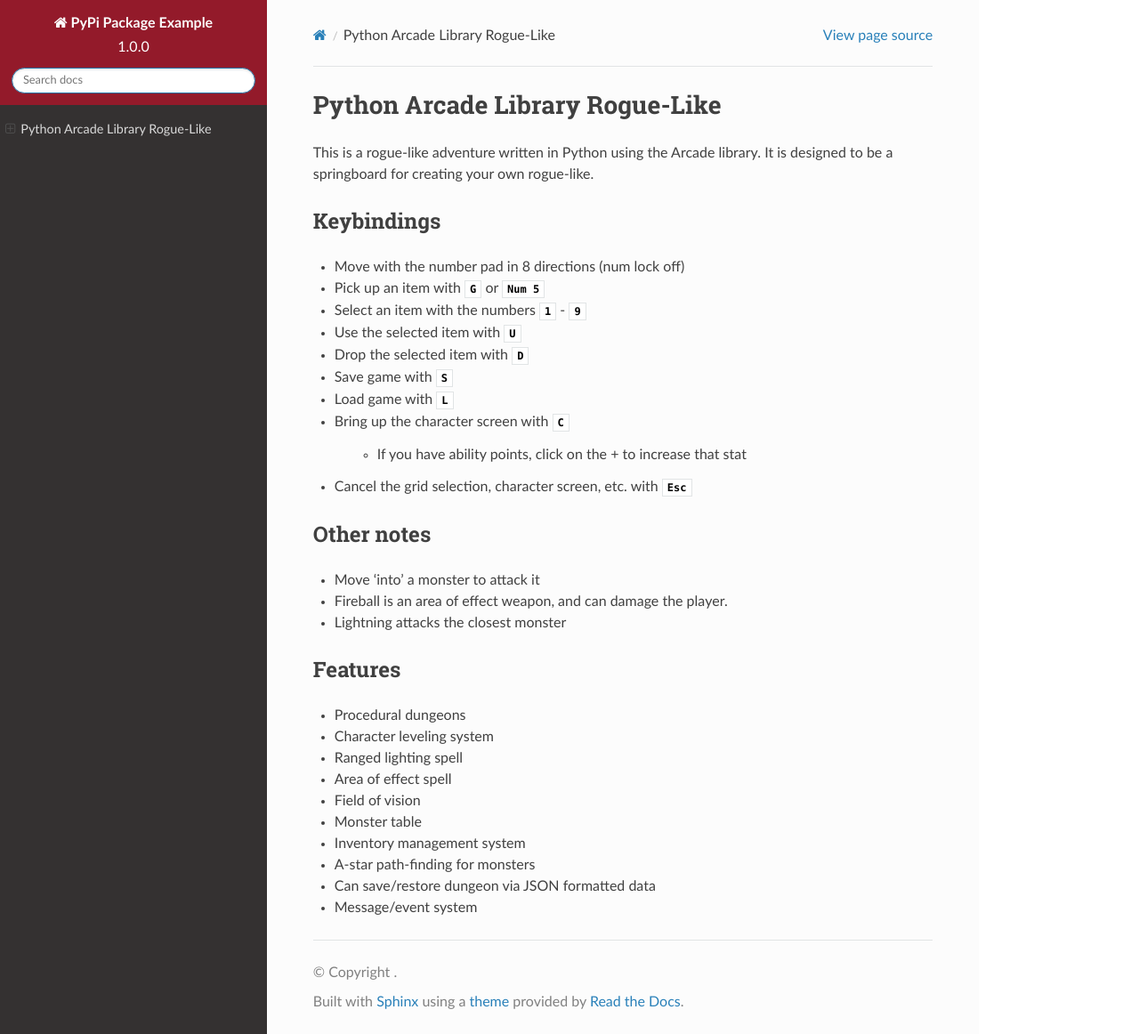
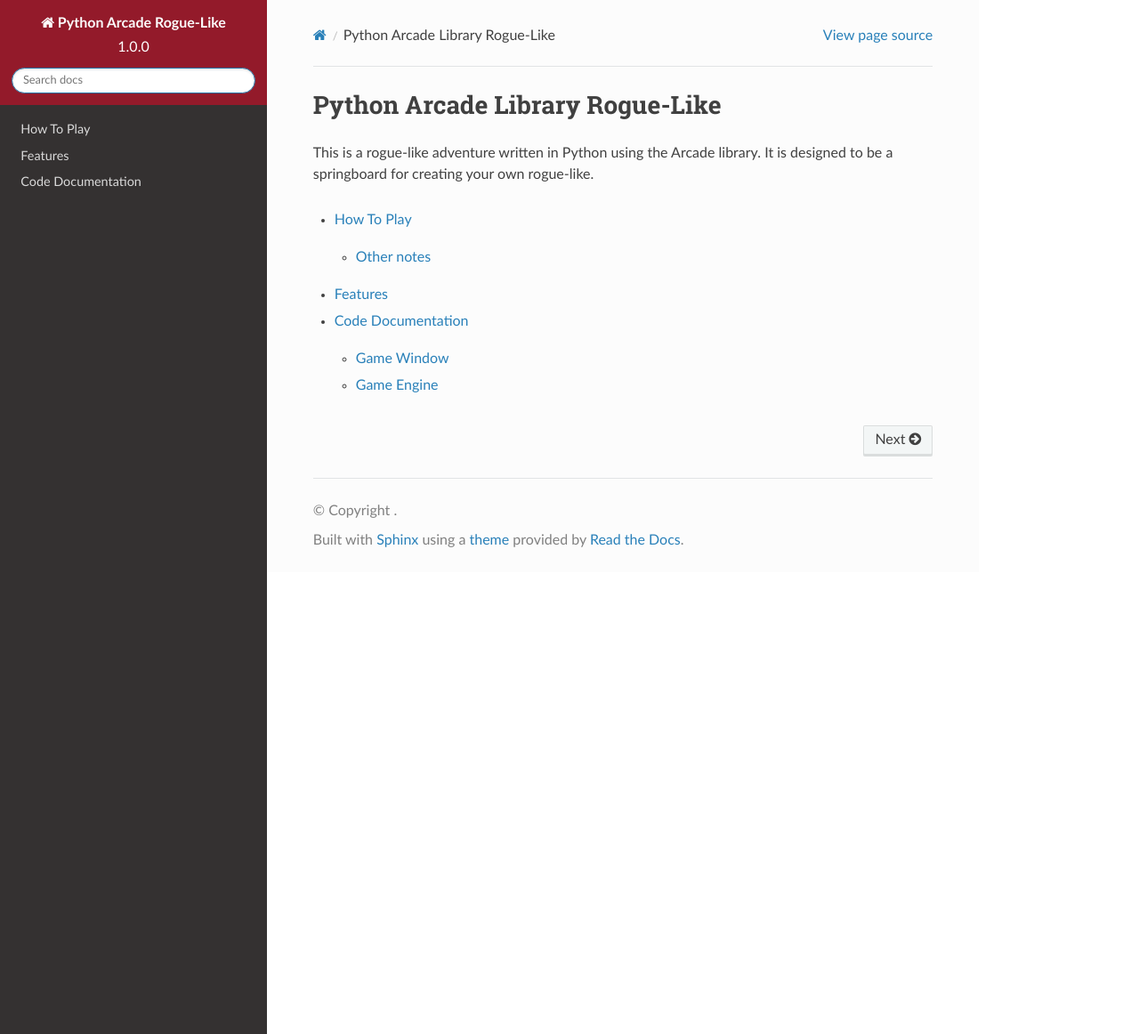
Before and after one commit to pythonarcade/roguelike, a Sphinx documentation site: the page built from doc/index.rst, in a window 1280 px wide and 1162 px high. Shown: the whole window at 89% size. Built offline with Sphinx 7.4.7 and the Read the Docs theme 2.0.0, drawn with Linux system fonts in a browser that asks for light colours.

Commit message:
Update docs

```diff
--- a/doc/conf.py
+++ b/doc/conf.py
@@ -25,6 +25,7 @@ RELEASE = VERSION
 # serve to show the default.
 
 sys.path.insert(0, os.path.abspath(".."))
+sys.path.insert(0, os.path.abspath('../source'))
 
 # -- General configuration ------------------------------------------------
 
@@ -62,9 +63,9 @@ source_suffix = ".rst"
 master_doc = "index"
 
 # General information about the project.
-project = "PyPi Package Example"
-copyright_text = "2019, Paul Vincent Craven"
-author = "Paul Vincent Craven"
+project = "Python Arcade Rogue-Like"
+copyright_text = "2020, Arcade Academy"
+author = "Arcade Academy"
 
 # The version info for the project you're documenting, acts as replacement for
 # |version| and |release|, also used in various other places throughout the
@@ -218,7 +219,7 @@ html_static_path = ["_static"]
 # html_search_scorer = 'scorer.js'
 
 # Output file base name for HTML help builder.
-htmlhelp_basename = "pypi_package_example_doc"
+htmlhelp_basename = "python_arcade_doc"
 
 # -- Options for LaTeX output ---------------------------------------------
 
--- a/doc/index.rst
+++ b/doc/index.rst
@@ -4,38 +4,8 @@ Python Arcade Library Rogue-Like
 This is a rogue-like adventure written in Python using the Arcade library.
 It is designed to be a springboard for creating your own rogue-like.
 
-Keybindings
------------
+.. toctree::
 
-* Move with the number pad in 8 directions (num lock off)
-* Pick up an item with ``G`` or ``Num 5``
-* Select an item with the numbers ``1`` - ``9``
-* Use the selected item with ``U``
-* Drop the selected item with ``D``
-* Save game with ``S``
-* Load game with ``L``
-* Bring up the character screen with ``C``
-
-    * If you have ability points, click on the + to increase that stat
-
-* Cancel the grid selection, character screen, etc. with ``Esc``
-
-Other notes
------------
-* Move 'into' a monster to attack it
-* Fireball is an area of effect weapon, and can damage the player.
-* Lightning attacks the closest monster
-
-Features
---------
-
-* Procedural dungeons
-* Character leveling system
-* Ranged lighting spell
-* Area of effect spell
-* Field of vision
-* Monster table
-* Inventory management system
-* A-star path-finding for monsters
-* Can save/restore dungeon via JSON formatted data
-* Message/event system
+    keybindings
+    features
+    code_docs
```
Also changed, not shown: doc/code_docs.rst (added, +23 -0 lines), doc/features.rst (added, +15 -0 lines), doc/keybindings.rst (added, +22 -0 lines), 1 other file.
